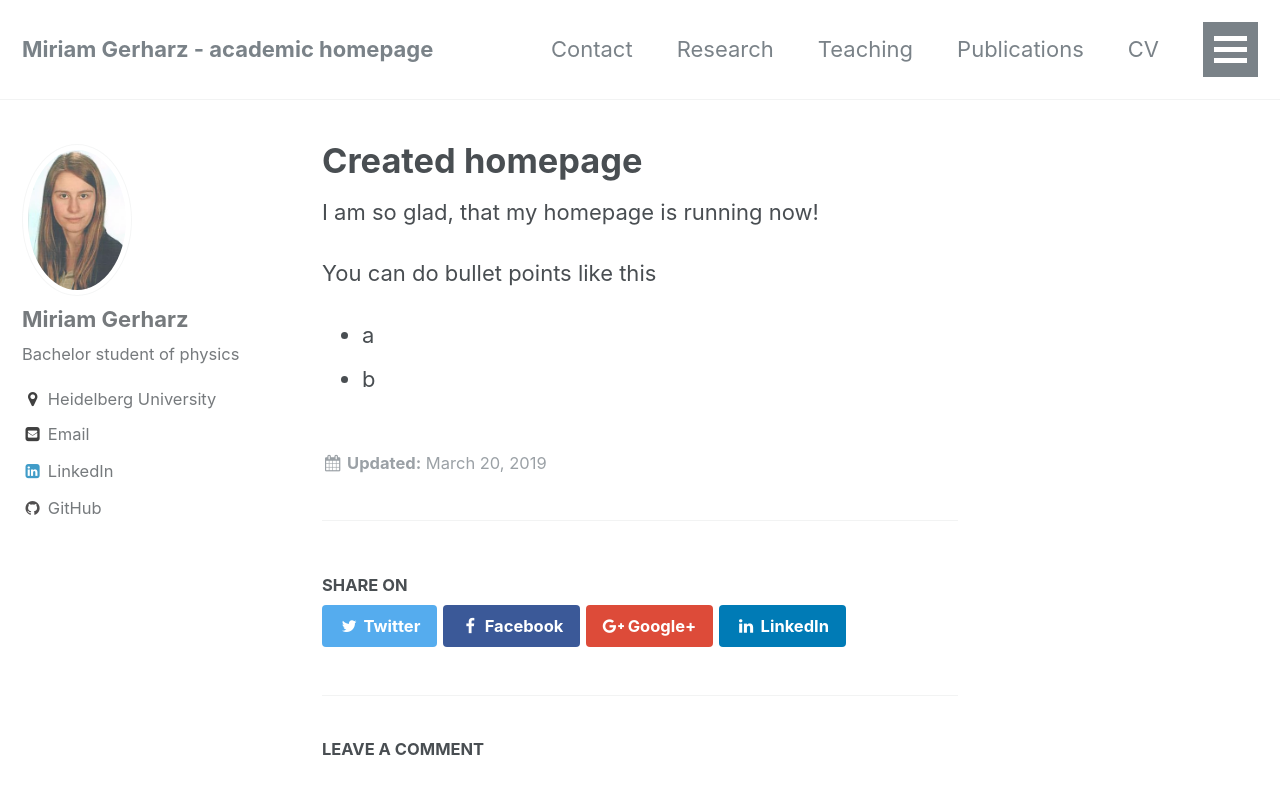
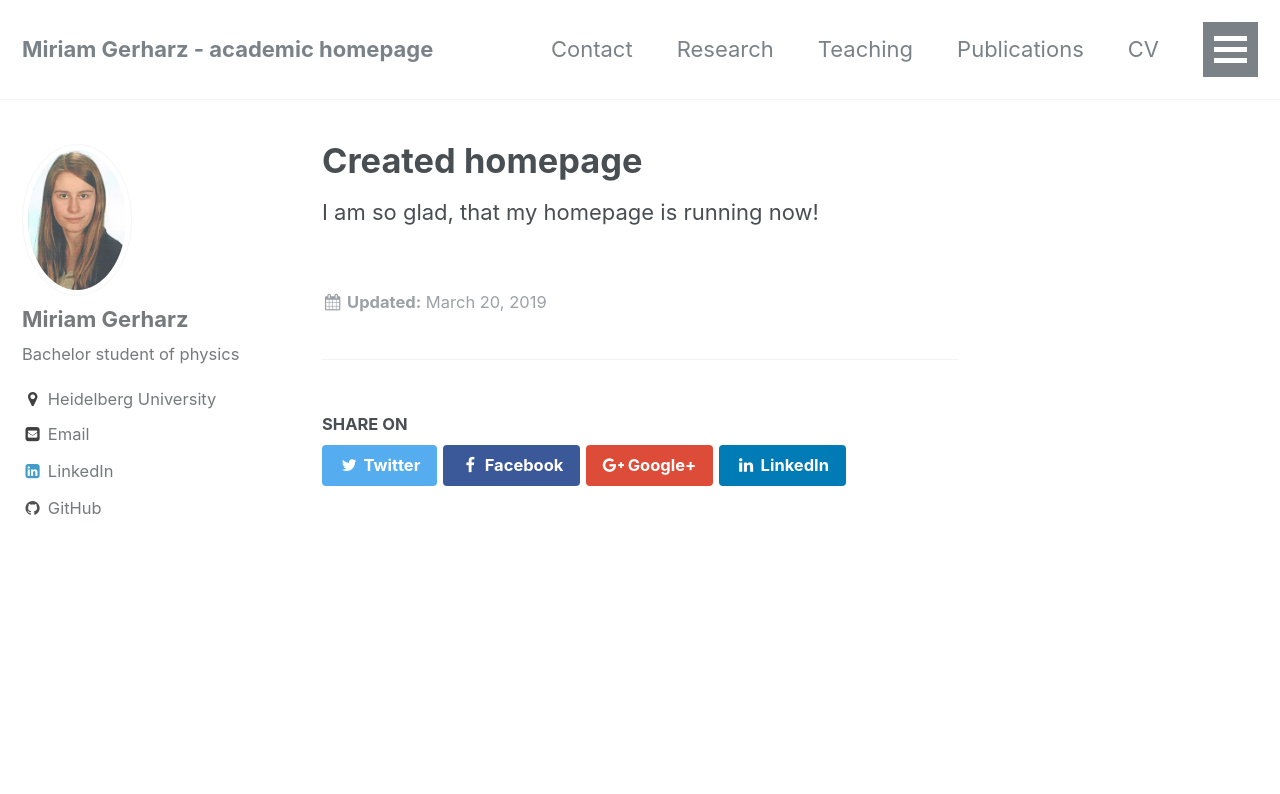
Before and after one commit to MiriamG97/Miriam-Gerharz.github.io, a Jekyll site: the page built from _posts/2019-03-20-Created Homepage.md, in a window 1280 px wide and 900 px high. Shown: the top 794 px of the window. Built offline with Jekyll 4.4.1, drawn with Linux system fonts in a browser that asks for light colours; comment, search, counter and statistics services are not loaded.

Commit message:
Update 2019-03-20-Created Homepage.md

```diff
--- a/_posts/2019-03-20-Created Homepage.md
+++ b/_posts/2019-03-20-Created Homepage.md
@@ -1,9 +1,5 @@
 ---
-comments: true
+comments: false
 ---
 
 I am so glad, that my homepage is running now!
-
-You can do bullet points like this
-* a
-* b
```
